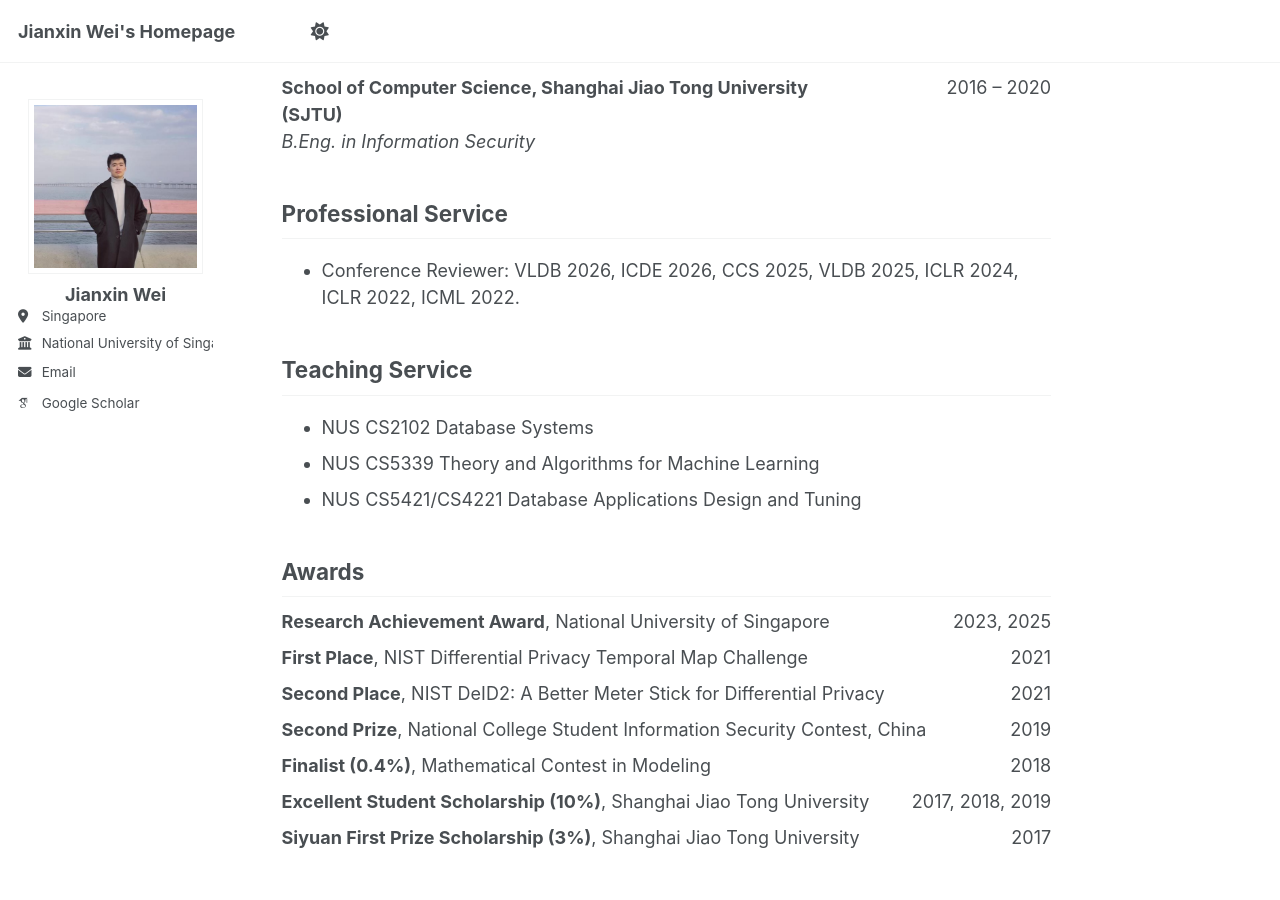
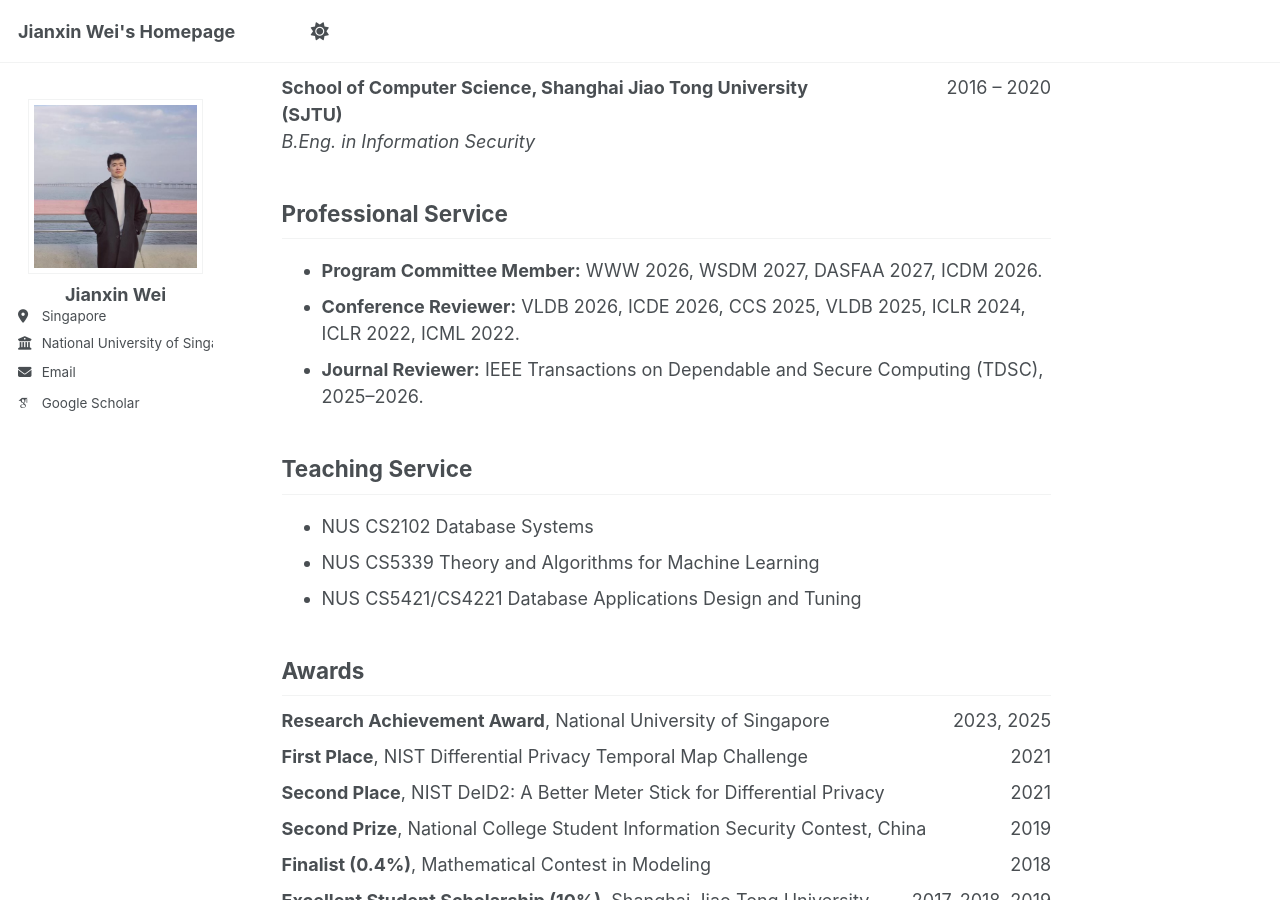
Before and after one commit to JianxinWei/jianxinwei.github.io, a Jekyll site: the page built from _pages/about.md, in a window 1280 px wide and 900 px high, scrolled down 1330 px. Built offline with Jekyll 4.4.1, drawn with Linux system fonts in a browser that asks for light colours; some web fonts are replaced; a script that is not in the unit is left out.

Commit message:
Update about.md

```diff
--- a/_pages/about.md
+++ b/_pages/about.md
@@ -74,7 +74,9 @@ I am currently a postdoctoral researcher at Mohamed bin Zayed University of Arti
 
 ## Professional Service
 
-- Conference Reviewer: VLDB 2026, ICDE 2026, CCS 2025, VLDB 2025, ICLR 2024, ICLR 2022, ICML 2022.
+- **Program Committee Member:** WWW 2026, WSDM 2027, DASFAA 2027, ICDM 2026.
+- **Conference Reviewer:** VLDB 2026, ICDE 2026, CCS 2025, VLDB 2025, ICLR 2024, ICLR 2022, ICML 2022.
+- **Journal Reviewer:** IEEE Transactions on Dependable and Secure Computing (TDSC), 2025–2026.
 
 
 ## Teaching Service
```
